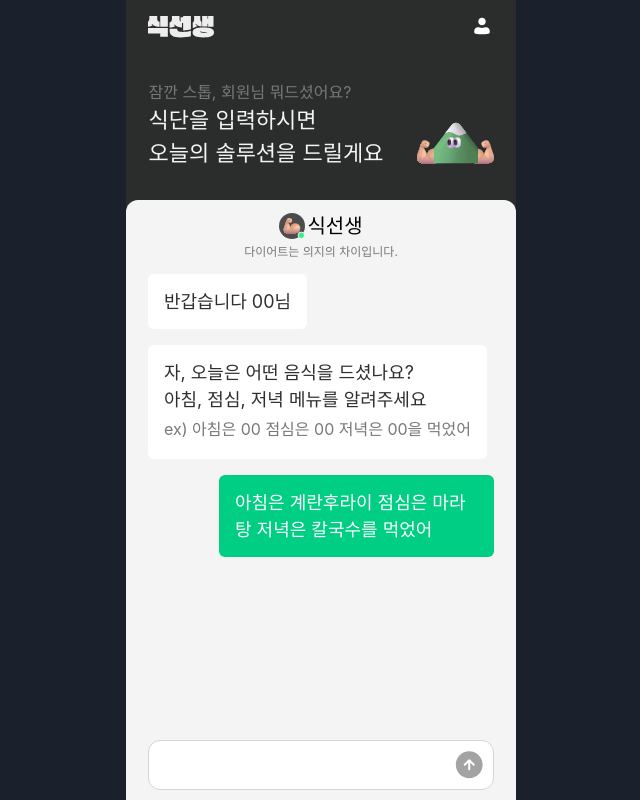
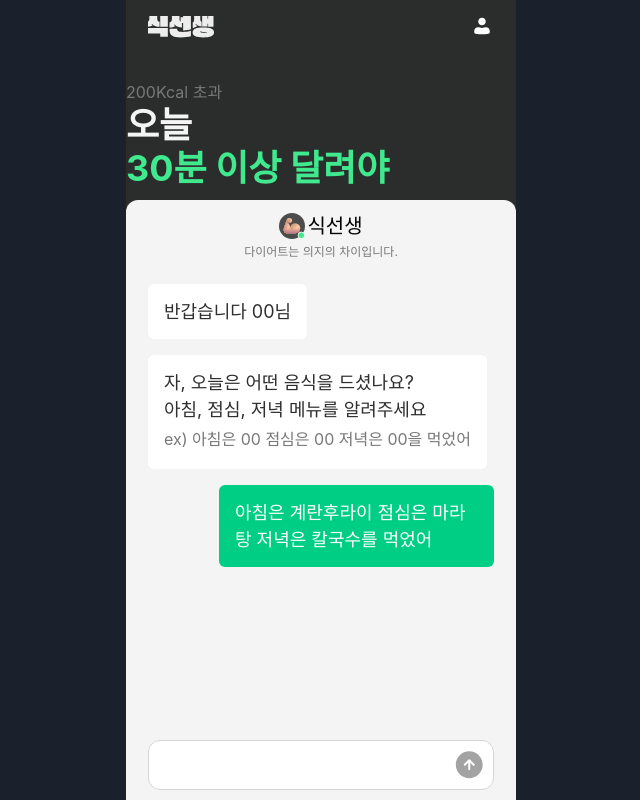
Before and after one commit to potenday-project/312TEN036-FE, a Next.js app: page /main in a window 1280 px wide. Shown: the whole page, without its empty margins (319-959 px from the left). Built offline with nearby package versions, Linux system fonts and the light colour scheme.

Commit message:
feat(jwt) : jwt로그인 양식 수정

```diff
--- a/component/card/ChattingRoom.tsx
+++ b/component/card/ChattingRoom.tsx
@@ -72,7 +72,7 @@ const ChattingRoom = () => {
           w={"100%"}
           alignItems={"flex-start"}
           spacing={"16px"}
-          // marginTop={"10px"}
+          marginTop={"10px"}
           paddingBottom={"80px"}
           overflow={"hidden"}
           overflowY={"scroll"}
--- a/component/card/DietStateCard.tsx
+++ b/component/card/DietStateCard.tsx
@@ -1,7 +1,8 @@
-import { Box, Card, Flex, HStack, Text } from "@chakra-ui/react";
+import { Box, Flex, HStack, Text } from "@chakra-ui/react";
 import HealthMountainIcon from "../icon/HealthMountainIcon";
+import { ReactNode } from "react";
 
-const DietStateCard = () => {
+const DietStateCard = ({ children }: { children: ReactNode }) => {
   return (
     <Flex
       paddingTop={"20px"}
@@ -10,24 +11,7 @@ const DietStateCard = () => {
       flexDir={"row"}
       borderRadius={"12px"}
     >
-      <HStack
-        display={"flex"}
-        margin={"0 auto"}
-        w={"100%"}
-        alignItems={"flex-end"}
-      >
-        <Box w={"100%"}>
-          <Text fontSize={"16px"} color={"#787878"}>
-            잠깐 스톱, 회원님 뭐드셨어요?
-          </Text>
-          <Text fontSize={"22px"}>
-            식단을 입력하시면
-            <br />
-            오늘의 솔루션을 드릴게요
-          </Text>
-        </Box>
-        <HealthMountainIcon />
-      </HStack>
+      {children}
     </Flex>
   );
 };
--- a/component/form/UserAgreementForm.tsx
+++ b/component/form/UserAgreementForm.tsx
@@ -145,6 +145,7 @@ const UserAgreementForm = ({
         pos={"absolute"}
         bottom={"30px"}
         margin={"0 auto"}
+        padding={"0 22px"}
         justifyContent={"center"}
       >
         <MainButton
--- a/component/form/UserInfoForm.tsx
+++ b/component/form/UserInfoForm.tsx
@@ -144,6 +144,7 @@ const UserInfoForm = ({
           width={"100%"}
           pos={"absolute"}
           bottom={"30px"}
+          padding={"0 22px"}
           margin={"0 auto"}
           justifyContent={"center"}
         >
--- a/component/form/UserPhysicForm.tsx
+++ b/component/form/UserPhysicForm.tsx
@@ -16,6 +16,7 @@ import {
 import { SubmitHandler, useForm } from "react-hook-form";
 import { useRouter } from "next/navigation";
 import { UserInfoType } from "../template/SignupTemplate";
+import { usePostUserInfo } from "../../utils/hooks/usePostUserInfo";
 
 interface UserPhysicsFormPropsType {
   userInfo: UserInfoType;
@@ -29,6 +30,7 @@ interface PhysicsFormType {
 
 const UserPhysicForm = ({ userInfo }: UserPhysicsFormPropsType) => {
   const router = useRouter();
+  const { postUserInfoMutation, isLoading, data } = usePostUserInfo();
   const {
     handleSubmit,
     register,
@@ -44,6 +46,8 @@ const UserPhysicForm = ({ userInfo }: UserPhysicsFormPropsType) => {
       weight: data.weight,
       targetWeight: data.targetWeight,
     };
+
+    await postUserInfoMutation(newUserInfo);
     router.push("/main");
   };
 
@@ -148,6 +152,7 @@ const UserPhysicForm = ({ userInfo }: UserPhysicsFormPropsType) => {
           width={"100%"}
           pos={"absolute"}
           bottom={"30px"}
+          padding={"0 22px"}
           margin={"0 auto"}
           justifyContent={"center"}
         >
--- a/component/template/SignupTemplate.tsx
+++ b/component/template/SignupTemplate.tsx
@@ -6,6 +6,7 @@ import { useFunnel } from "../../utils/hooks/useFunnel";
 import UserAgreementForm from "../form/UserAgreementForm";
 import UserInfoForm from "../form/UserInfoForm";
 import UserPhysicForm from "../form/UserPhysicForm";
+import { JwtToken } from "@/app/signup/page";
 
 export interface UserInfoType {
   userName: string;
@@ -16,7 +17,7 @@ export interface UserInfoType {
   targetWeight: number;
 }
 
-const SignupTemplate = () => {
+const SignupTemplate = ({ jwtToken }: { jwtToken: JwtToken }) => {
   const [progress, setProgress] = useState<number>(33.3);
   const [userInfo, setUserInfo] = useState<UserInfoType>({
     userName: "",
@@ -27,6 +28,8 @@ const SignupTemplate = () => {
     targetWeight: 0,
   });
   const { funnel, setFunnel } = useFunnel("userAgreement");
+
+  localStorage.setItem(`jwt`, jwtToken.jwt);
 
   return (
     <>
--- a/src/app/main/page.tsx
+++ b/src/app/main/page.tsx
@@ -1,11 +1,12 @@
 "use client";
-import { Flex, Text, VStack } from "@chakra-ui/react";
+import { Box, Flex, HStack, Heading, Text, VStack } from "@chakra-ui/react";
 import ChattingRoom from "../../../component/card/ChattingRoom";
 import DietStateCard from "../../../component/card/DietStateCard";
 import { useRouter } from "next/navigation";
 import TheHeader from "../../../component/header/TheHeader";
 import UserIcon from "../../../component/icon/UserIcon";
 import TextLogoIcon from "../../../component/icon/TextLogoIcon";
+import HealthMountainIcon from "../../../component/icon/HealthMountainIcon";
 
 const Page = () => {
   const router = useRouter();
@@ -29,7 +30,50 @@ const Page = () => {
           </Text>
         </TheHeader>
         <VStack spacing={"20px"} w={"100%"}>
-          <DietStateCard />
+          {false ? (
+            <DietStateCard>
+              <HStack
+                display={"flex"}
+                margin={"0 auto"}
+                w={"100%"}
+                alignItems={"flex-end"}
+              >
+                <Box w={"100%"}>
+                  <Text fontSize={"16px"} color={"#787878"}>
+                    잠깐 스톱, 회원님 뭐드셨어요?
+                  </Text>
+                  <Text fontSize={"22px"}>
+                    식단을 입력하시면
+                    <br />
+                    오늘의 솔루션을 드릴게요
+                  </Text>
+                </Box>
+                <HealthMountainIcon />
+              </HStack>
+            </DietStateCard>
+          ) : (
+            <DietStateCard>
+              <HStack
+                display={"flex"}
+                margin={"0 auto"}
+                w={"100%"}
+                alignItems={"flex-end"}
+              >
+                <Box w={"100%"}>
+                  <Text fontSize={"16px"} color={"#787878"}>
+                    200Kcal 초과
+                  </Text>
+                  <Heading>
+                    오늘 <Text color={"#40E98E"}>30분 이상 달려야</Text>
+                    <br />
+                    현재 몸무게 안정권 유지
+                  </Heading>
+                </Box>
+                <HealthMountainIcon />
+              </HStack>
+            </DietStateCard>
+          )}
+
           <ChattingRoom />
         </VStack>
       </Flex>
--- a/utils/api/AxiosSetting.ts
+++ b/utils/api/AxiosSetting.ts
@@ -1,4 +1,5 @@
 import axios from "axios";
+import { UserInfoType } from "../../component/template/SignupTemplate";
 
 const instacne = axios.create({
   baseURL: process.env.NEXT_PUBLIC_API_URL,
@@ -7,6 +8,8 @@ const instacne = axios.create({
     "Content-Type": "application/json",
   },
 });
+
+const jwtToken = localStorage.getItem(`jwt`);
 
 export interface DietResponse {
   아침: string;
@@ -30,8 +33,10 @@ export const postKakaoCode = async (code: string) => {
   return res.data;
 };
 
-export const postUserInfo = async () => {
-  const res = await instacne.post("");
+export const postUserInfo = async (userInfo: UserInfoType) => {
+  const res = await instacne.post("", userInfo, {
+    headers: { Authorization: `Bearer ${jwtToken}` },
+  });
   return res.data;
 };
 
```
Also changed, not shown: component/Funnel/MainFunnel.tsx (+5 -7 lines), src/app/signup/page.tsx (+10 -3 lines), utils/img/MainPageDiet.png (added), utils/img/mainStage1.png (added).
